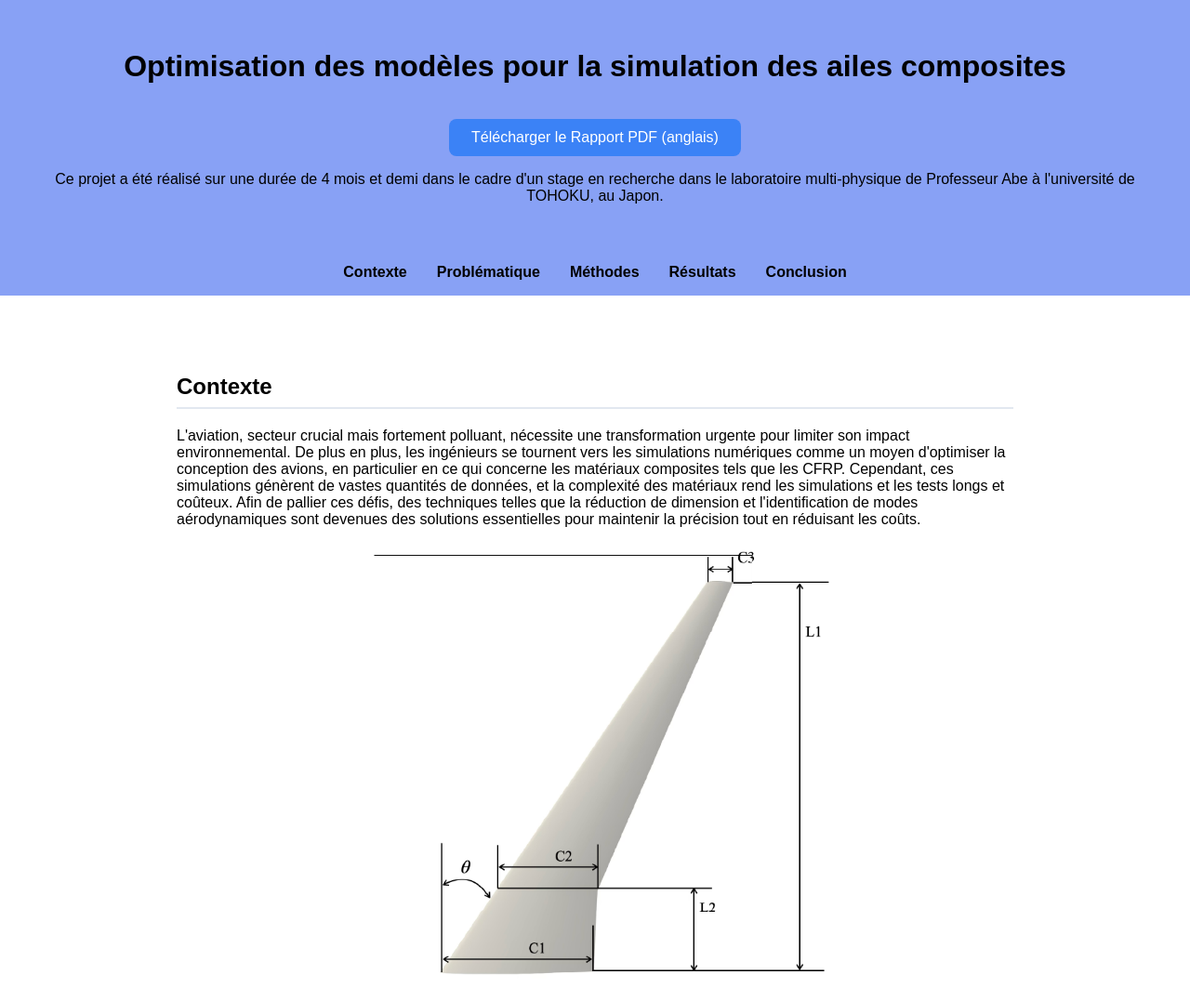
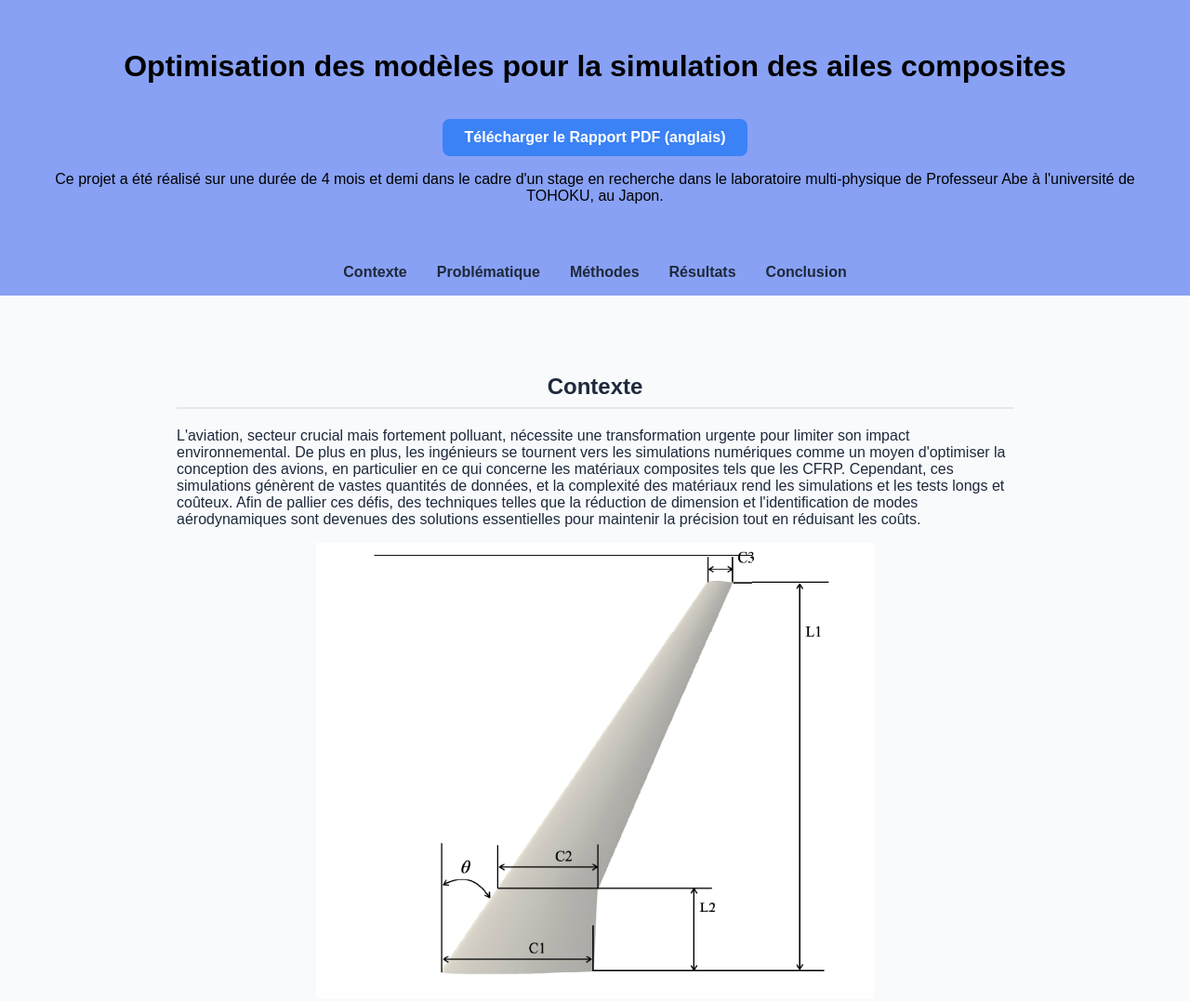
Before and after one commit to romainurb-fr/Portfolio, a plain HTML site: page projet6.html in a window 1280 px wide. Shown: the top 1077 px of the page at 93% size. Drawn offline with Linux system fonts and the light colour scheme.

Commit message:
Mise à jour du portfolio - ajout de nouveaux projets

```diff
--- a/projet6.html
+++ b/projet6.html
@@ -4,20 +4,25 @@
   <meta charset="UTF-8">
   <title>Projet 6 - stage </title>
   <meta name="viewport" content="width=device-width, initial-scale=1">
+
 <style>
 body {
   font-family: Arial, sans-serif;
   margin: 0;
   scroll-behavior: smooth;
+  background-color: #f8fafc; /* gris très clair */
+  color: #1e293b; /* texte standard */
 }
+
 header {
-      background-color: #88a1f5;
+  background-color: #88a1f5; /* bleu doux */
   color: black;
   padding: 2rem;
   text-align: center;
 }
+
 nav {
-  background-color: #88a1f5; /* Bleu clair pour la bande de menu */
+  background-color: #88a1f5; /* bleu doux */
   display: flex;
   justify-content: center;
   gap: 2rem;
@@ -25,19 +30,29 @@ nav {
 }
 
 nav a {
-  color: black;
+  color: #1e293b;
   text-decoration: none;
   font-weight: bold;
+  transition: color 0.2s;
 }
+
+nav a:hover {
+  color: #2563eb; /* bleu vif au survol */
+}
+
 section {
   padding: 4rem 2rem;
   max-width: 900px;
   margin: auto;
 }
+
 h2 {
   border-bottom: 2px solid #e2e8f0;
   padding-bottom: 0.5rem;
+  text-align: center;
+  color: #1e293b;
 }
+
 footer {
   background-color: #1e293b;
   color: white;
@@ -45,23 +60,38 @@ nav a {
   padding: 1rem;
   margin-top: 3rem;
 }
+
 a.button {
   display: inline-block;
-      background-color: #3b82f6;
+  background-color: #3b82f6; /* bouton vif */
   color: white;
   padding: 0.7rem 1.5rem;
   border-radius: 8px;
   text-decoration: none;
   margin-top: 1rem;
+  font-weight: bold;
+  transition: background-color 0.3s;
 }
-    .lang { display: none; }
-    .lang.active { display: block; }
+
+a.button:hover {
+  background-color: #2563eb; /* bouton plus foncé au survol */
+}
+
+.lang {
+  display: none;
+}
+
+.lang.active {
+  display: block;
+}
+
 .image-center {
   display: block;
   margin-left: auto;
   margin-right: auto;
   width: 600px;
 }
+
   </style>
 </head>
 <body>
```
Lines whose indentation alone changed are shown as unchanged.
